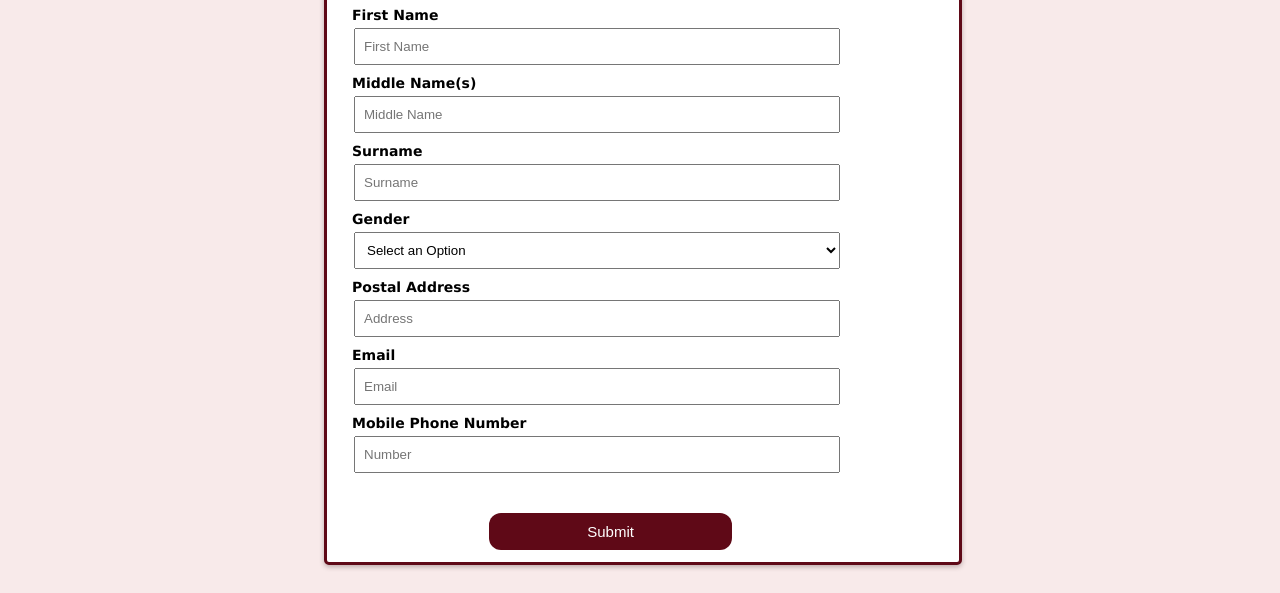
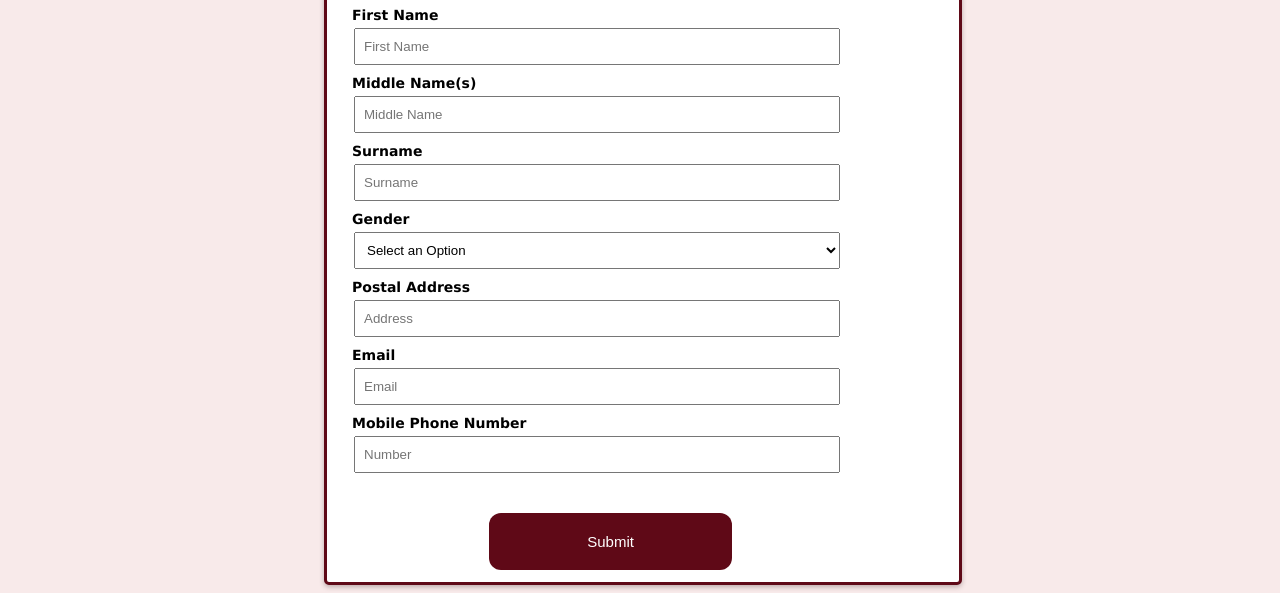
Before and after one commit to melwinkle/Lisa-CV-Assignment, a plain HTML site: page index.html in a window 1280 px wide. Shown: the part 266-859 px from the top of the page. Drawn offline with Linux system fonts and the light colour scheme.

Commit message:
updated button

```diff
--- a/index.html
+++ b/index.html
@@ -71,7 +71,7 @@
         </div>
 
 
-            <input style="background: rgb(95, 9, 23);color:white;align-self: center;flex: 3 1;padding: 10px;border-radius: 12px;text-align: center;
+            <input style="background: rgb(95, 9, 23);color:white;align-self: center;flex: 3 1;padding: 20px;border-radius: 12px;text-align: center;
             border:none;width: 40%;margin-left:150px; margin-top: 30px; font-size: 15px;" type="submit" name="button" id="sender" onclick="passvalue()">
 
 
```
